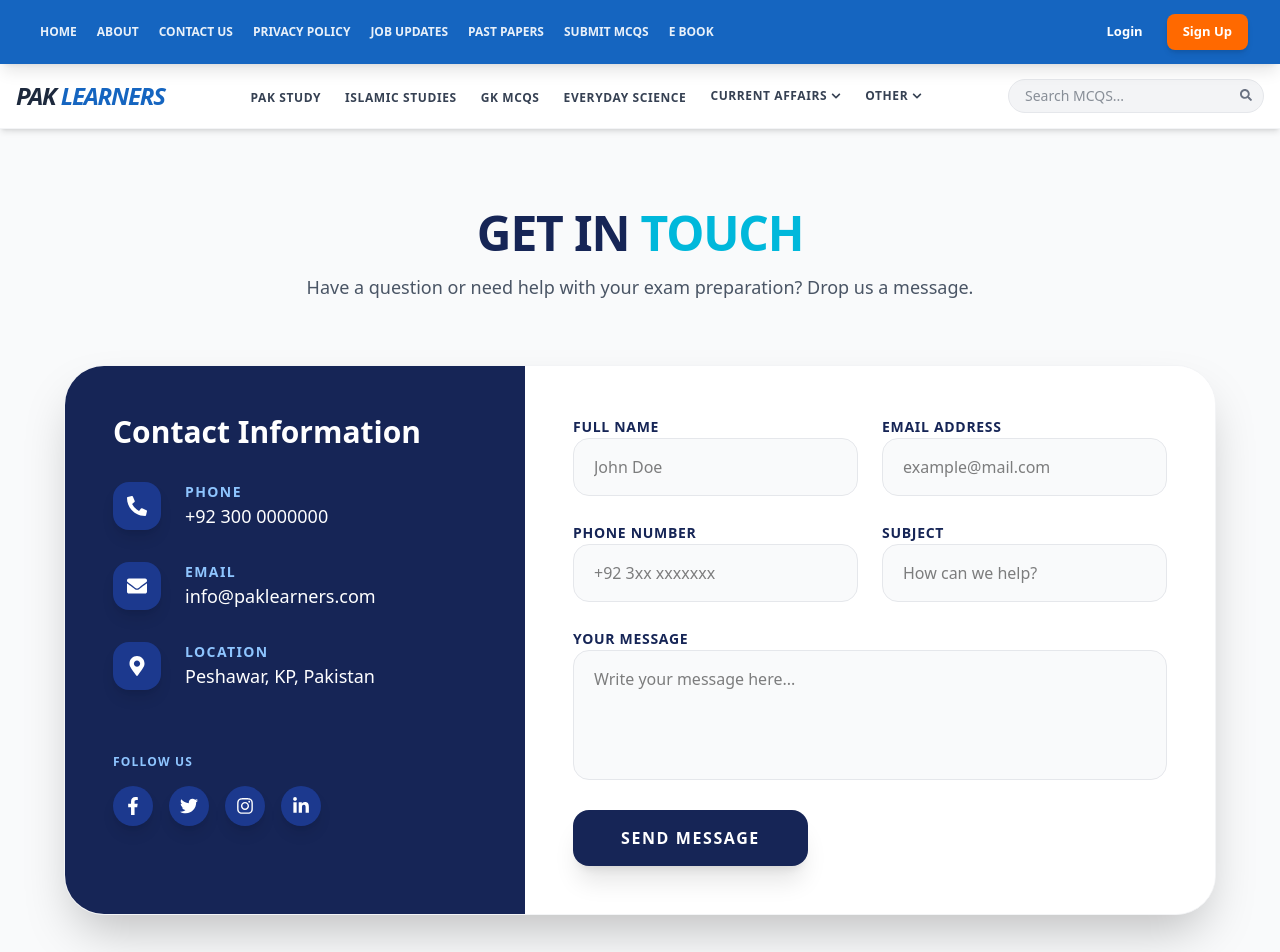
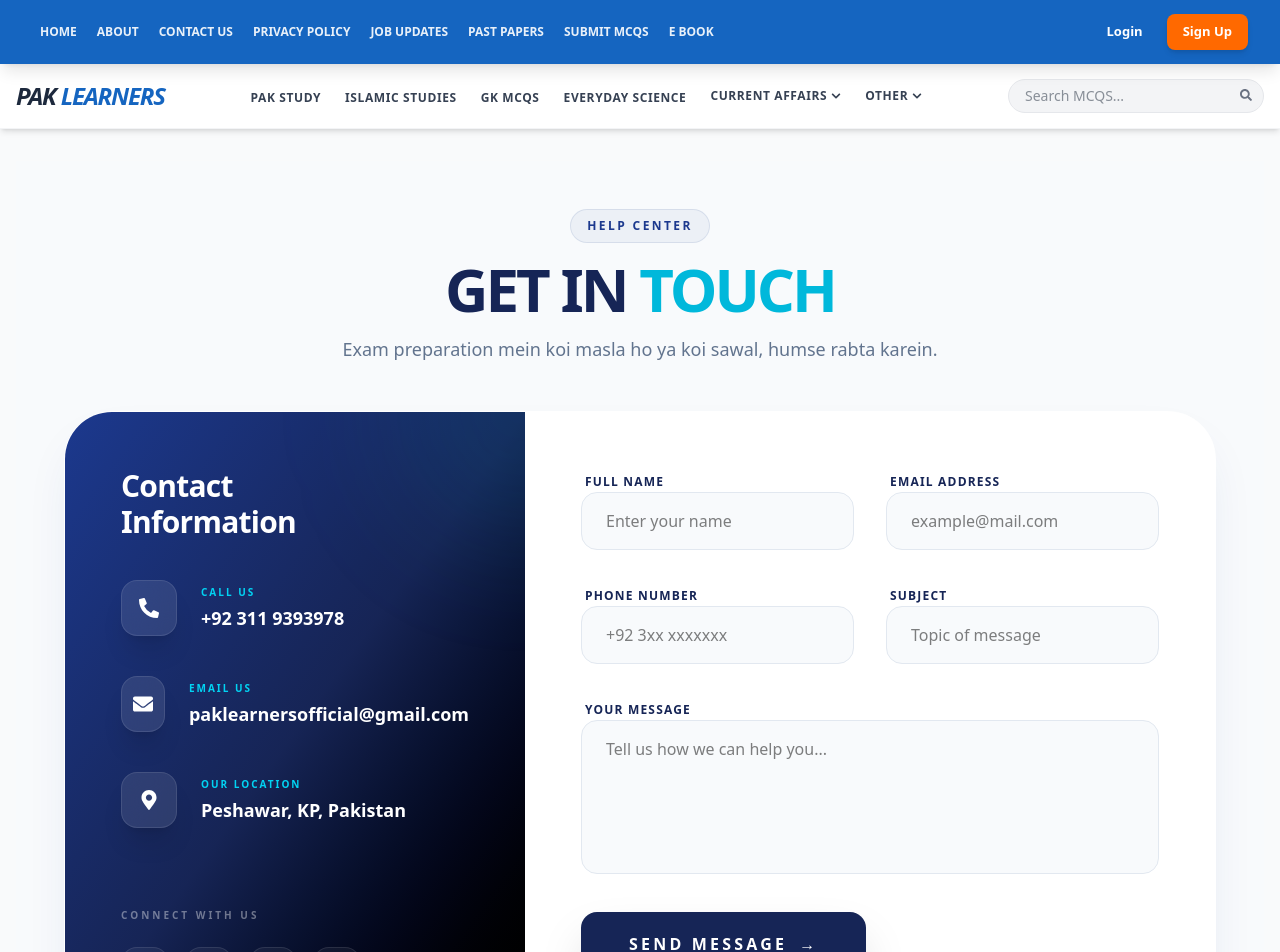
Before and after one commit to nabilroghani/pak_mcq, a React (Vite) app in the folder frontend/: page /contact in a window 1280 px wide. Shown: the top 952 px of the page. Built offline with nearby package versions, Linux system fonts and the light colour scheme.

Commit message:
link socail media account

```diff
--- a/frontend/src/Layout/Footer.jsx
+++ b/frontend/src/Layout/Footer.jsx
@@ -1,20 +1,44 @@
 import React from 'react';
-import { FaFacebookF, FaTwitter, FaInstagram, FaLinkedinIn, FaEnvelope, FaPhoneAlt, FaPaperPlane } from 'react-icons/fa';
+import { FaFacebookF, FaTwitter, FaInstagram, FaWhatsapp, FaEnvelope, FaPhoneAlt, FaPaperPlane } from 'react-icons/fa';
 
 const Footer = () => {
+  // Social Links Mapping
+  const socialLinks = [
+    { icon: FaFacebookF, url: "https://www.facebook.com/share/18P9BbsVuz/" },
+    { icon: FaTwitter, url: "#" }, // Aap yahan apna twitter link dal sakte hain
+    { icon: FaInstagram, url: "#" }, // Aap yahan apna instagram link dal sakte hain
+    { icon: FaWhatsapp, url: "https://whatsapp.com/channel/0029VbCMkBc9RZATvADmza08" },
+  ];
+
   return (
     <footer className="bg-[#1565C0] text-white pt-16 pb-8 px-6 md:px-12 mt-20">
       <div className="max-w-7xl mx-auto">
         <div className="grid grid-cols-1 md:grid-cols-2 lg:grid-cols-4 gap-12 mb-16">
+
+          {/* Logo & Social Section */}
           <div className="space-y-6">
-            <h2 className="text-3xl font-black tracking-tighter italic">PAK <span className="text-yellow-400">LEARNERS</span></h2>
-            <p className="text-white/80 text-sm leading-relaxed">Pakistan's #1 platform for MCQs preparation. We help thousands of students achieve their dreams.</p>
+            <h2 className="text-3xl font-black tracking-tighter italic">
+              PAK <span className="text-yellow-400">LEARNERS</span>
+            </h2>
+            <p className="text-white/80 text-sm leading-relaxed">
+              Pakistan's #1 platform for MCQs preparation. We help thousands of students achieve their dreams.
+            </p>
             <div className="flex gap-4">
-              {[FaFacebookF, FaTwitter, FaInstagram, FaLinkedinIn].map((Icon, i) => (
-                <a key={i} href="#" className="w-10 h-10 bg-white/10 hover:bg-white hover:text-blue-600 rounded-xl flex items-center justify-center transition-all group"><Icon className="group-hover:scale-110" /></a>
+              {socialLinks.map((social, i) => (
+                <a
+                  key={i}
+                  href={social.url}
+                  target="_blank"
+                  rel="noopener noreferrer"
+                  className="w-10 h-10 bg-white/10 hover:bg-white hover:text-blue-600 rounded-xl flex items-center justify-center transition-all group"
+                >
+                  <social.icon className="group-hover:scale-110 text-lg" />
+                </a>
               ))}
             </div>
           </div>
+
+          {/* Quick Links */}
           <div className="space-y-6">
             <h3 className="text-lg font-bold border-l-4 border-yellow-400 pl-3 uppercase">Quick Links</h3>
             <ul className="space-y-3 text-white/70 text-sm font-bold">
@@ -24,6 +48,8 @@ const Footer = () => {
               <li><a href="/about" className="hover:text-yellow-400">About Us</a></li>
             </ul>
           </div>
+
+          {/* Top Subjects */}
           <div className="space-y-6">
             <h3 className="text-lg font-bold border-l-4 border-yellow-400 pl-3 uppercase">Top Subjects</h3>
             <ul className="space-y-3 text-white/70 text-sm font-bold">
@@ -33,18 +59,32 @@ const Footer = () => {
               <li><a href="/category/computer" className="hover:text-yellow-400">Computer Science</a></li>
             </ul>
           </div>
+
+          {/* Newsletter & Contact */}
           <div className="space-y-6">
             <h3 className="text-lg font-bold border-l-4 border-yellow-400 pl-3 uppercase tracking-tighter">Newsletter</h3>
             <div className="flex bg-white/10 rounded-xl p-1 border border-white/20">
-              <input type="email" placeholder="Your email" className="bg-transparent border-none outline-none px-4 py-2 w-full text-sm placeholder:text-white/50" />
-              <button className="bg-yellow-500 text-white p-3 rounded-lg hover:bg-white hover:text-blue-600 transition-all"><FaPaperPlane /></button>
+              <input
+                type="email"
+                placeholder="Your email"
+                className="bg-transparent border-none outline-none px-4 py-2 w-full text-sm placeholder:text-white/50"
+              />
+              <button className="bg-yellow-500 text-white p-3 rounded-lg hover:bg-white hover:text-blue-600 transition-all">
+                <FaPaperPlane />
+              </button>
             </div>
             <div className="space-y-2 text-sm text-white/80 pt-2">
-              <div className="flex items-center gap-3"><FaPhoneAlt className="text-yellow-400" /> +92 300 1234567</div>
-              <div className="flex items-center gap-3"><FaEnvelope className="text-yellow-400" /> info@paklearners.com</div>
+              <div className="flex items-center gap-3">
+                <FaPhoneAlt className="text-yellow-400" /> +92 300 1234567
+              </div>
+              <div className="flex items-center gap-3">
+                <FaEnvelope className="text-yellow-400" /> info@paklearners.com
+              </div>
             </div>
           </div>
         </div>
+
+        {/* Footer Bottom */}
         <div className="border-t border-white/10 pt-8 text-center text-[10px] font-black text-white/40 tracking-widest uppercase">
           © 2026 PAKLEARNERS INC. ALL RIGHTS RESERVED.
         </div>
@@ -52,4 +92,5 @@ const Footer = () => {
     </footer>
   );
 };
+
 export default Footer;
--- a/frontend/src/pages/Contact.jsx
+++ b/frontend/src/pages/Contact.jsx
@@ -1,7 +1,7 @@
 import React, { useState } from 'react';
 import axios from 'axios';
 import Swal from 'sweetalert2';
-import { FaPhoneAlt, FaEnvelope, FaMapMarkerAlt, FaFacebookF, FaTwitter, FaInstagram, FaLinkedinIn } from 'react-icons/fa';
+import { FaPhoneAlt, FaEnvelope, FaMapMarkerAlt, FaFacebookF, FaTwitter, FaInstagram, FaWhatsapp } from 'react-icons/fa';
 
 const Contact = () => {
   const [formData, setFormData] = useState({
@@ -15,7 +15,6 @@ const Contact = () => {
   const handleSubmit = async (e) => {
     e.preventDefault();
 
-    // Verification check
     if (!formData.name || !formData.email || !formData.message) {
       return Swal.fire('Error', 'Please fill name, email and message fields!', 'error');
     }
@@ -27,11 +26,9 @@ const Contact = () => {
         didOpen: () => Swal.showLoading()
       });
 
-      // BACKEND DATABASE MEIN SAVE KAREIN
       const res = await axios.post("http://localhost:5000/api/contacts/send", formData);
 
       if (res.data.success) {
-        // Success Popup
         Swal.fire({
           icon: 'success',
           title: 'Success!',
@@ -39,7 +36,6 @@ const Contact = () => {
           confirmButtonColor: '#0f172a'
         });
 
-        // Form reset
         setFormData({ name: '', email: '', phone: '', subject: '', message: '' });
       }
     } catch (err) {
@@ -49,135 +45,153 @@ const Contact = () => {
   };
 
   return (
-    <div className="min-h-screen bg-gray-50 py-12 px-4 sm:px-6 lg:px-8">
+    <div className="min-h-screen bg-slate-50 py-12 px-4 sm:px-6 lg:px-8">
       <div className="max-w-6xl mx-auto">
 
-        {/* Header */}
-        <div className="text-center mb-16">
-          <h1 className="text-4xl md:text-5xl font-black text-blue-950 mb-4 tracking-tight">
+        {/* Header Section */}
+        <div className="text-center mb-12">
+          <div className="inline-flex items-center gap-2 bg-blue-900/5 text-blue-900 px-4 py-2 rounded-full text-xs font-black uppercase tracking-[0.2em] mb-4 border border-blue-900/10">
+             Help Center
+          </div>
+          <h1 className="text-4xl md:text-6xl font-black text-blue-950 mb-4 tracking-tighter">
             GET IN <span className="text-cyan-500">TOUCH</span>
           </h1>
-          <p className="text-gray-600 max-w-2xl mx-auto text-lg">
-            Have a question or need help with your exam preparation? Drop us a message.
+          <p className="text-slate-500 max-w-2xl mx-auto text-lg font-medium">
+            Exam preparation mein koi masla ho ya koi sawal, humse rabta karein.
           </p>
         </div>
 
-        {/* Main Card */}
-        <div className="bg-white rounded-[2.5rem] shadow-2xl overflow-hidden flex flex-col lg:flex-row border border-gray-100">
+        {/* Main Contact Card */}
+        <div className="bg-white rounded-[3rem] shadow-2xl shadow-blue-900/10 overflow-hidden flex flex-col lg:flex-row border border-white">
 
-          {/* Left Side: Info */}
-          <div className="lg:w-2/5 bg-blue-950 p-8 md:p-12 text-white relative">
-            <h2 className="text-3xl font-bold mb-8">Contact Information</h2>
-            <div className="space-y-8">
+          {/* Left Side: Professional Info Panel */}
+          <div className="lg:w-2/5 bg-gradient-to-br from-blue-900 via-blue-950 to-black p-10 md:p-14 text-white relative overflow-hidden">
+            {/* Decorative Glow */}
+            <div className="absolute top-0 right-0 w-64 h-64 bg-cyan-500/10 rounded-full blur-3xl -mr-32 -mt-32"></div>
+
+            <h2 className="text-3xl font-black mb-10 tracking-tight">Contact <br/> Information</h2>
+
+            <div className="space-y-10 relative z-10">
               <div className="flex items-center gap-6 group">
-                <div className="w-12 h-12 bg-blue-900 rounded-2xl flex items-center justify-center group-hover:bg-cyan-500 transition-all duration-300 shadow-lg">
+                <div className="w-14 h-14 bg-white/10 backdrop-blur-md rounded-2xl flex items-center justify-center group-hover:bg-cyan-500 group-hover:text-blue-950 transition-all duration-500 shadow-xl border border-white/10">
                   <FaPhoneAlt className="text-xl" />
                 </div>
                 <div>
-                  <p className="text-sm text-blue-300 uppercase font-bold tracking-widest">Phone</p>
-                  <p className="text-lg">+92 300 0000000</p>
+                  <p className="text-[10px] text-cyan-400 uppercase font-black tracking-[0.2em] mb-1">Call Us</p>
+                  <p className="text-lg font-bold">+92 311 9393978</p>
                 </div>
               </div>
 
               <div className="flex items-center gap-6 group">
-                <div className="w-12 h-12 bg-blue-900 rounded-2xl flex items-center justify-center group-hover:bg-cyan-500 transition-all duration-300 shadow-lg">
+                <div className="w-14 h-14 bg-white/10 backdrop-blur-md rounded-2xl flex items-center justify-center group-hover:bg-cyan-500 group-hover:text-blue-950 transition-all duration-500 shadow-xl border border-white/10">
                   <FaEnvelope className="text-xl" />
                 </div>
                 <div>
-                  <p className="text-sm text-blue-300 uppercase font-bold tracking-widest">Email</p>
-                  <p className="text-lg">info@paklearners.com</p>
+                  <p className="text-[10px] text-cyan-400 uppercase font-black tracking-[0.2em] mb-1">Email Us</p>
+                  <p className="text-lg font-bold">paklearnersofficial@gmail.com</p>
                 </div>
               </div>
 
               <div className="flex items-center gap-6 group">
-                <div className="w-12 h-12 bg-blue-900 rounded-2xl flex items-center justify-center group-hover:bg-cyan-500 transition-all duration-300 shadow-lg">
+                <div className="w-14 h-14 bg-white/10 backdrop-blur-md rounded-2xl flex items-center justify-center group-hover:bg-cyan-500 group-hover:text-blue-950 transition-all duration-500 shadow-xl border border-white/10">
                   <FaMapMarkerAlt className="text-xl" />
                 </div>
                 <div>
-                  <p className="text-sm text-blue-300 uppercase font-bold tracking-widest">Location</p>
-                  <p className="text-lg">Peshawar, KP, Pakistan</p>
+                  <p className="text-[10px] text-cyan-400 uppercase font-black tracking-[0.2em] mb-1">Our Location</p>
+                  <p className="text-lg font-bold">Peshawar, KP, Pakistan</p>
                 </div>
               </div>
             </div>
 
-            {/* Social Media */}
-            <div className="mt-16">
-              <p className="text-blue-300 mb-4 font-bold uppercase tracking-widest text-xs">Follow Us</p>
+            {/* Updated Social Media with WhatsApp */}
+            <div className="mt-20 relative z-10">
+              <p className="text-white/40 mb-6 font-black uppercase tracking-[0.3em] text-[10px]">Connect With Us</p>
               <div className="flex gap-4">
-                {[FaFacebookF, FaTwitter, FaInstagram, FaLinkedinIn].map((Icon, index) => (
-                  <a key={index} href="#" className="w-10 h-10 bg-blue-900 rounded-full flex items-center justify-center hover:bg-cyan-500 hover:-translate-y-1 transition-all duration-300 shadow-lg">
-                    <Icon size={18} />
+                {[
+                  { icon: FaFacebookF, link: "https://www.facebook.com/share/18P9BbsVuz/" },
+                  { icon: FaTwitter, link: "#" },
+                  { icon: FaInstagram, link: "#" },
+                  { icon: FaWhatsapp, link: "https://whatsapp.com/channel/0029VbCMkBc9RZATvADmza08" }
+                ].map((social, index) => (
+                  <a
+                    key={index}
+                    href={social.link}
+                    target="_blank"
+                    rel="noopener noreferrer"
+                    className="w-12 h-12 bg-white/5 hover:bg-white hover:text-blue-900 rounded-2xl flex items-center justify-center transition-all duration-300 border border-white/10 shadow-lg hover:-translate-y-2"
+                  >
+                    <social.icon size={20} />
                   </a>
                 ))}
               </div>
             </div>
           </div>
 
-          {/* Right Side: Form */}
-          <div className="lg:w-3/5 p-8 md:p-12 bg-white">
-            <form onSubmit={handleSubmit} className="space-y-6">
-              <div className="grid grid-cols-1 md:grid-cols-2 gap-6">
-                <div className="space-y-2">
-                  <label className="text-sm font-bold text-blue-950 uppercase tracking-wider">Full Name</label>
+          {/* Right Side: Modern Form */}
+          <div className="lg:w-3/5 p-10 md:p-14 bg-white">
+            <form onSubmit={handleSubmit} className="space-y-8">
+              <div className="grid grid-cols-1 md:grid-cols-2 gap-8">
+                <div className="space-y-3">
+                  <label className="text-xs font-black text-blue-950 uppercase tracking-widest ml-1">Full Name</label>
                   <input
                     type="text" required
                     value={formData.name}
                     onChange={(e) => setFormData({...formData, name: e.target.value})}
-                    placeholder="John Doe"
-                    className="w-full px-5 py-4 bg-gray-50 border border-gray-200 rounded-2xl focus:outline-none focus:border-cyan-500 focus:ring-4 focus:ring-cyan-500/10 transition-all"
+                    placeholder="Enter your name"
+                    className="w-full px-6 py-4 bg-slate-50 border border-slate-200 rounded-2xl focus:outline-none focus:border-cyan-500 focus:ring-4 focus:ring-cyan-500/5 transition-all font-medium"
                   />
                 </div>
-                <div className="space-y-2">
-                  <label className="text-sm font-bold text-blue-950 uppercase tracking-wider">Email Address</label>
+                <div className="space-y-3">
+                  <label className="text-xs font-black text-blue-950 uppercase tracking-widest ml-1">Email Address</label>
                   <input
                     type="email" required
                     value={formData.email}
                     onChange={(e) => setFormData({...formData, email: e.target.value})}
                     placeholder="example@mail.com"
-                    className="w-full px-5 py-4 bg-gray-50 border border-gray-200 rounded-2xl focus:outline-none focus:border-cyan-500 focus:ring-4 focus:ring-cyan-500/10 transition-all"
+                    className="w-full px-6 py-4 bg-slate-50 border border-slate-200 rounded-2xl focus:outline-none focus:border-cyan-500 focus:ring-4 focus:ring-cyan-500/5 transition-all font-medium"
                   />
                 </div>
               </div>
 
-              <div className="grid grid-cols-1 md:grid-cols-2 gap-6">
-                <div className="space-y-2">
-                  <label className="text-sm font-bold text-blue-950 uppercase tracking-wider">Phone Number</label>
+              <div className="grid grid-cols-1 md:grid-cols-2 gap-8">
+                <div className="space-y-3">
+                  <label className="text-xs font-black text-blue-950 uppercase tracking-widest ml-1">Phone Number</label>
                   <input
                     type="text"
                     value={formData.phone}
                     onChange={(e) => setFormData({...formData, phone: e.target.value})}
                     placeholder="+92 3xx xxxxxxx"
-                    className="w-full px-5 py-4 bg-gray-50 border border-gray-200 rounded-2xl focus:outline-none focus:border-cyan-500 focus:ring-4 focus:ring-cyan-500/10 transition-all"
+                    className="w-full px-6 py-4 bg-slate-50 border border-slate-200 rounded-2xl focus:outline-none focus:border-cyan-500 focus:ring-4 focus:ring-cyan-500/5 transition-all font-medium"
                   />
                 </div>
-                <div className="space-y-2">
-                  <label className="text-sm font-bold text-blue-950 uppercase tracking-wider">Subject</label>
+                <div className="space-y-3">
+                  <label className="text-xs font-black text-blue-950 uppercase tracking-widest ml-1">Subject</label>
                   <input
                     type="text"
                     value={formData.subject}
                     onChange={(e) => setFormData({...formData, subject: e.target.value})}
-                    placeholder="How can we help?"
-                    className="w-full px-5 py-4 bg-gray-50 border border-gray-200 rounded-2xl focus:outline-none focus:border-cyan-500 focus:ring-4 focus:ring-cyan-500/10 transition-all"
+                    placeholder="Topic of message"
+                    className="w-full px-6 py-4 bg-slate-50 border border-slate-200 rounded-2xl focus:outline-none focus:border-cyan-500 focus:ring-4 focus:ring-cyan-500/5 transition-all font-medium"
                   />
                 </div>
               </div>
 
-              <div className="space-y-2">
-                <label className="text-sm font-bold text-blue-950 uppercase tracking-wider">Your Message</label>
+              <div className="space-y-3">
+                <label className="text-xs font-black text-blue-950 uppercase tracking-widest ml-1">Your Message</label>
                 <textarea
-                  rows="4" required
+                  rows="5" required
                   value={formData.message}
                   onChange={(e) => setFormData({...formData, message: e.target.value})}
-                  placeholder="Write your message here..."
-                  className="w-full px-5 py-4 bg-gray-50 border border-gray-200 rounded-2xl focus:outline-none focus:border-cyan-500 focus:ring-4 focus:ring-cyan-500/10 transition-all resize-none"
+                  placeholder="Tell us how we can help you..."
+                  className="w-full px-6 py-4 bg-slate-50 border border-slate-200 rounded-2xl focus:outline-none focus:border-cyan-500 focus:ring-4 focus:ring-cyan-500/5 transition-all resize-none font-medium"
                 ></textarea>
               </div>
 
               <button
                 type="submit"
-                className="w-full md:w-max px-12 py-4 bg-blue-950 hover:bg-cyan-600 text-white font-black uppercase tracking-widest rounded-2xl shadow-xl hover:shadow-cyan-500/40 transition-all duration-300 active:scale-95"
+                className="w-full md:w-max px-12 py-5 bg-blue-950 hover:bg-cyan-500 text-white font-black uppercase tracking-[0.2em] rounded-2xl shadow-2xl hover:shadow-cyan-500/30 transition-all duration-500 active:scale-95 group flex items-center justify-center gap-3"
               >
-                Send Message
+                Send Message <span className="group-hover:translate-x-1 transition-transform">→</span>
               </button>
             </form>
           </div>
```
